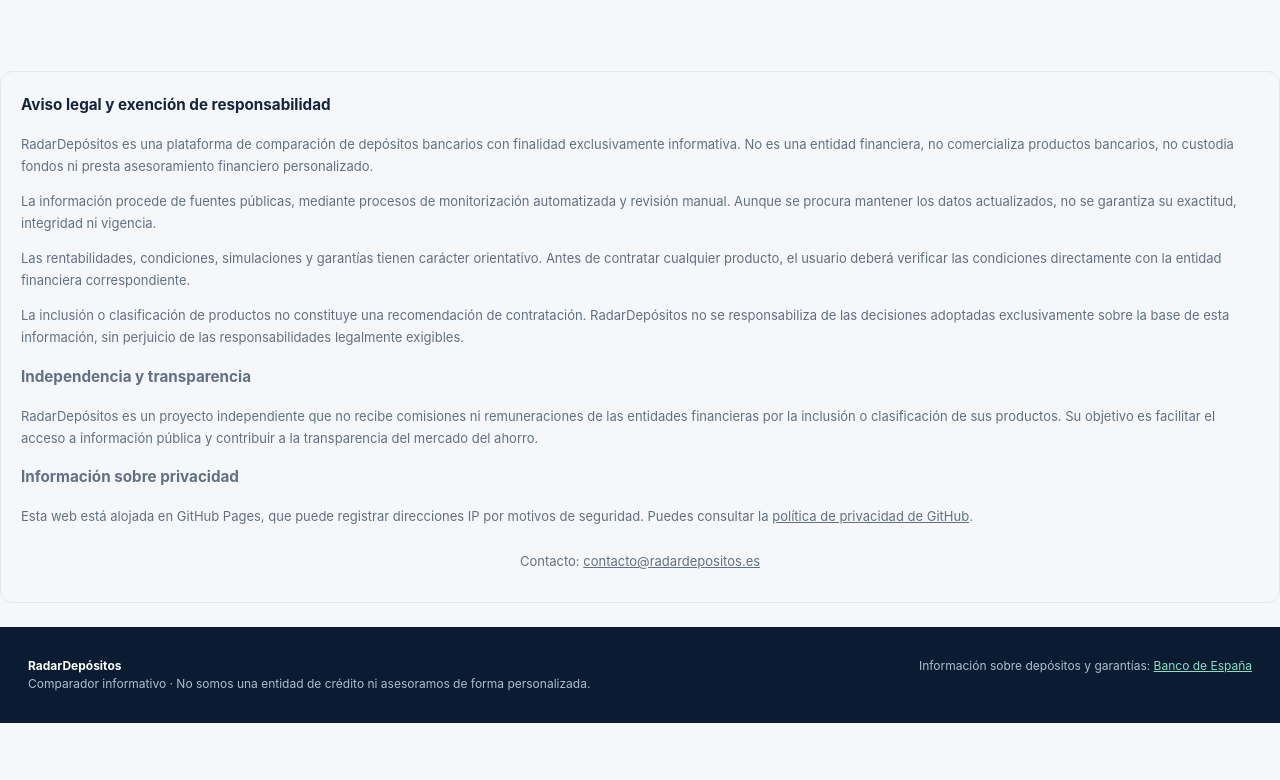
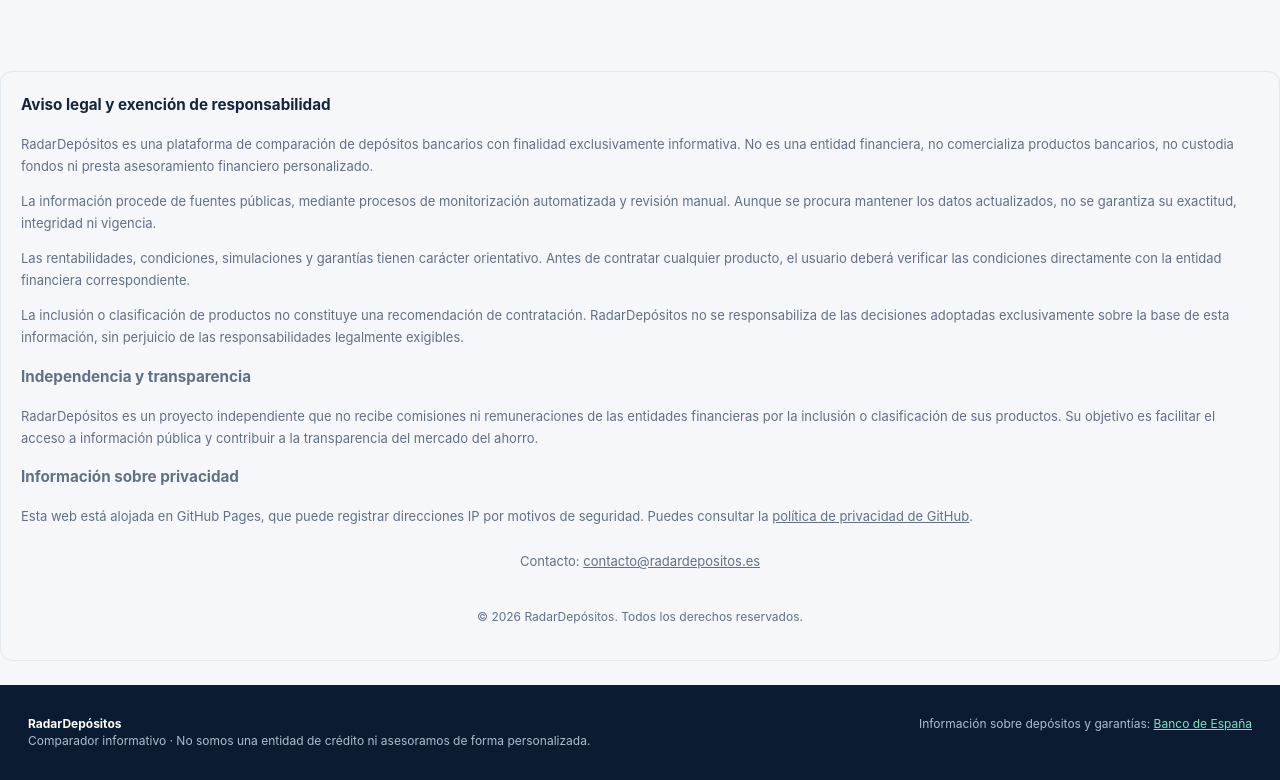
Before and after one commit to jdcmfinance/Radar-depositos, a plain HTML site: page index.html in a window 1280 px wide. Shown: the part 6141-6921 px from the top of the page. Before the commit the page ends 6864 px from the top, so only its background shows below. Drawn offline with Linux system fonts and the light colour scheme.

Commit message:
Update footer and copyright information in index.html

```diff
--- a/index.html
+++ b/index.html
@@ -44,7 +44,11 @@ política de privacidad de GitHub</a>.
 <div style="text-align:center;padding:10px;">
   Contacto: <a href="mailto:contacto@radardepositos.es">contacto@radardepositos.es</a>
 </div>
-
+<p style="text-align:center;color:#627086;
+font-size:12px;margin-top:25px;">
+&copy; 2026 RadarDepósitos.
+Todos los derechos reservados.
+</p>
 </section>
 <footer class="foot"><div class="shell footgrid"><div><b>RadarDepósitos</b><div>Comparador informativo · No somos una entidad de crédito ni asesoramos de forma personalizada.</div></div><div>Información sobre depósitos y garantías: <a href="https://clientebancario.bde.es/pcb/es/menu-horizontal/productosservici/cuentasdepositos/depositosplazo/" target="_blank" rel="noopener noreferrer">Banco de España</a></div></div></footer>
 <div class="comparepanel" id="comparepanel"><span id="comparetext">Selecciona dos depósitos</span><button id="compareopen">Comparar seleccionados</button></div>
```
